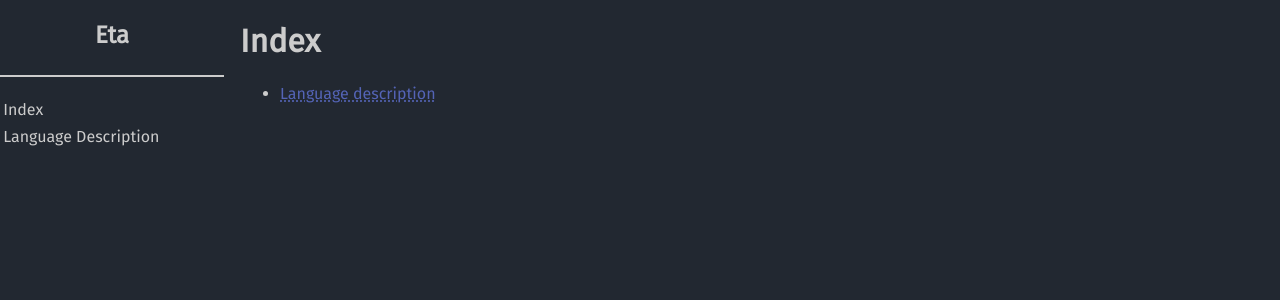
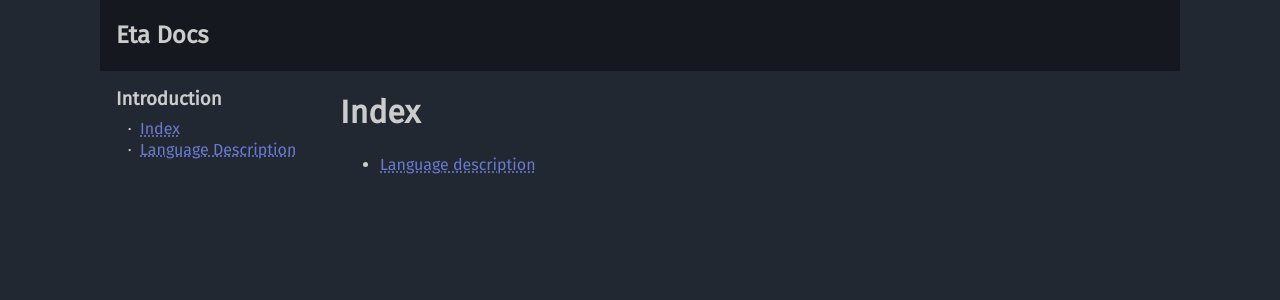
Before and after one commit to madmann91/fu, a Jekyll site: the page built from doc/_pages/index.md, in a window 1280 px wide. Shown: the top 300 px of the page. Built offline with Jekyll 4.4.1, drawn with Linux system fonts in a browser that asks for light colours.

Commit message:
Improve template

```diff
--- a/doc/_includes/nav.html
+++ b/doc/_includes/nav.html
@@ -1,9 +1,9 @@
 <nav>
     {% assign grouped_pages = site.pages | group_by: 'category' %}
     {% for group in grouped_pages %}
-        {% if group.name %}
+        {% if group.name != empty %}
+        <div class="category">
             <h3>{{ group.name }}</h3>
-        {% endif %}
             <ul>
                 {% for item in group.items %}
                     {% if item.title %}
@@ -11,5 +11,7 @@
                     {% endif %}
                 {% endfor %}
             </ul>
+        </div>
+        {% endif %}
     {% endfor %}
 </nav>
--- a/doc/_layouts/default.html
+++ b/doc/_layouts/default.html
@@ -8,16 +8,19 @@
     </head>
     <body>
         <div id="page">
+            <div id="topbar">
+                <div id="hamburger" onclick="document.getElementById('navbar').classList.toggle('expanded');">☰</div>
+                <h2>Eta Docs</h2>
+            </div>
+            <div id="navbar">
+                {% include nav.html %}
+            </div>
             <div id="content">
                 <h1>{{ page.title }}</h1>
                 <section>
                     {{ content }}
                 </section>
             </div>
-            <div id="navbar">
-                <h2>Eta</h2>
-                {% include nav.html %}
-            </div>
         </div>
     </body>
 </html>
--- a/doc/_pages/index.md
+++ b/doc/_pages/index.md
@@ -2,6 +2,7 @@
 layout: default
 permalink: index.html
 title: Index
+category: Introduction
 ---
 
 - [Language description]({% link _pages/language.md %})
--- a/doc/_sass/style.scss
+++ b/doc/_sass/style.scss
@@ -5,13 +5,15 @@ $quaternary-color: #eeeeee;
 
 $page-background-color: #222831;
 $code-background-color: #393e46;
+$section-border-color: #666666;
 $code-border-color: #666666;
 $page-text-color: #cccccc;
 $quote-background-color: #4f5165;
-$hover-navbar-color: #3e4959;
-$visited-link-color: #754043;
-$link-color: #5464B6;
+$hover-topbar-color: #3e4959;
+$visited-link-color: #b06d70;
+$link-color: #697acf;
 $navbar-background-color: $page-background-color;
+$topbar-background-color: #15191f;
 
 @font-face {
     font-family: Inconsolata;
@@ -27,8 +29,9 @@ body {
     font-family: Fira;
     color: $page-text-color;
     background-color: $page-background-color;
-    margin: 0em;
     line-height: 1.3;
+    max-width: 1080px;
+    margin: auto;
 }
 
 a {
@@ -37,11 +40,11 @@ a {
 }
 
 a:visited {
-    color: $visited-link-color;
+    /*color: $visited-link-color;*/
 }
 
 section h1 {
-    border-bottom: 1px solid $page-text-color;
+    border-bottom: 1px solid $section-border-color;
 }
 
 blockquote {
@@ -72,44 +75,64 @@ pre code {
     margin: 0em;
 }
 
+#hamburger {
+    font-size: 1.5em;
+    position: absolute;
+    top: 50%;
+    transform: translateY(-50%);
+    right: 0;
+    padding: 1em;
+    width: 1.5em;
+    text-align: center;
+    transition: .3s ease all;
+    cursor: pointer;
+    user-select: none;
+
+    &:hover {
+        background: $hover-topbar-color;
+    }
+}
+
 #content {
     color: $page-text-color;
     background-color: $page-background-color;
     padding: 0em 1em;
-    margin-top: 4em;
+}
+
+#topbar {
+    position: relative;
+    background-color: $topbar-background-color;
+    padding: 0 1em;
+    overflow: hidden;
 }
 
 #navbar {
-    border-bottom: 2px solid $page-text-color;
-    background-color: $navbar-background-color;
-    width: 100%;
-    height: 4em;
-    position: fixed;
-    top: 0;
-    display: inline;
+    display: none;
+    padding-left: 1em;
+    padding-top: 1em;
 }
 
-#navbar h2 {
-    text-align: center;
+#navbar nav {
+    column-count: 3;
 }
 
 #navbar nav ul {
-    list-style-type: none;
-    overflow: hidden;
-    display: none;
-    height: 100%;
+    margin: 0.5em -1em;
+    list-style-type: '·  ';
+    list-style-position: outside;
 }
 
-#navbar nav ul li a {
-    text-decoration-style: solid;
-    text-decoration: none;
-    color: $page-text-color;
-    float: left;
+#navbar nav h3 {
+    margin: 0;
+}
+
+#navbar.expanded {
     display: block;
 }
 
-#navbar nav ul li a:hover {
-    background-color: $hover-navbar-color;
+#navbar nav .category {
+    page-break-inside: avoid;
+    margin-bottom: 1.5em;
 }
 
 @media only screen and (min-width: 1080px) {
@@ -118,23 +141,18 @@ pre code {
         margin-top: 0em;
     }
     #navbar {
-        border: none;
+        display: inline;
+        position: sticky;
+        overflow: hidden;
         width: 14em;
         height: 100%;
+        float: left;
+        top: 0;
     }
-    #navbar nav ul {
-        list-style-type: none;
-        display: inline;
-        margin: 0em;
-        padding: 0em;
+    #navbar nav {
+        column-count: 1;
     }
-    #navbar nav ul li a {
-        float: none;
-        display: block;
-        padding: 0.2em 0.2em;
-    }
-    #navbar h2 {
-        padding-bottom: 1em;
-        border-bottom: 2px solid $page-text-color;
+    #hamburger {
+        display: none;
     }
 }
```
Also changed, not shown: doc/_pages/language.md (+1 -0 lines), 1 other file. Lines whose indentation alone changed are shown as unchanged.
